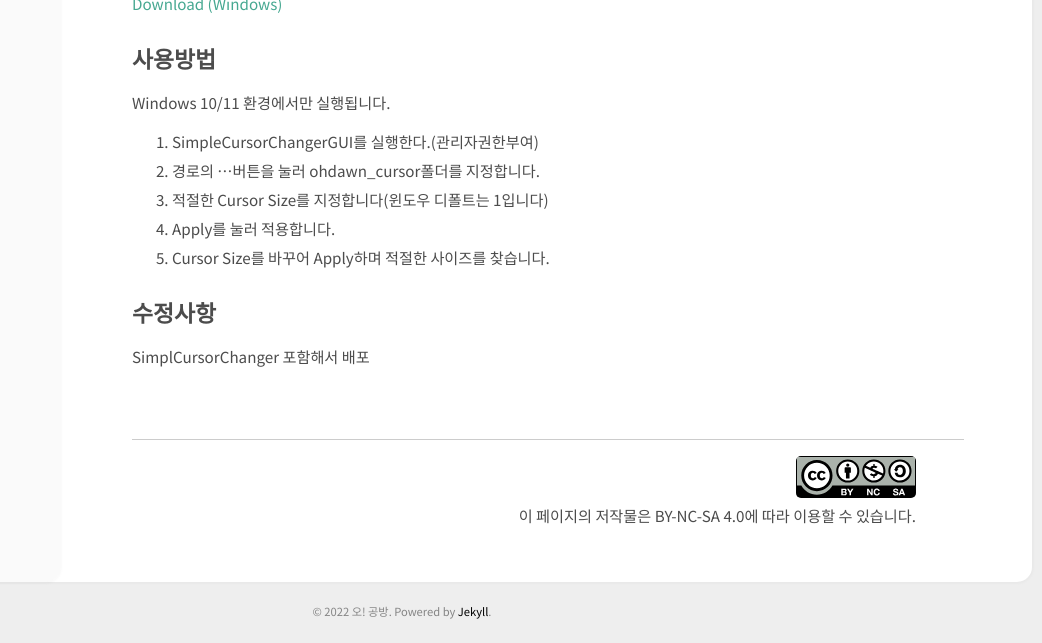
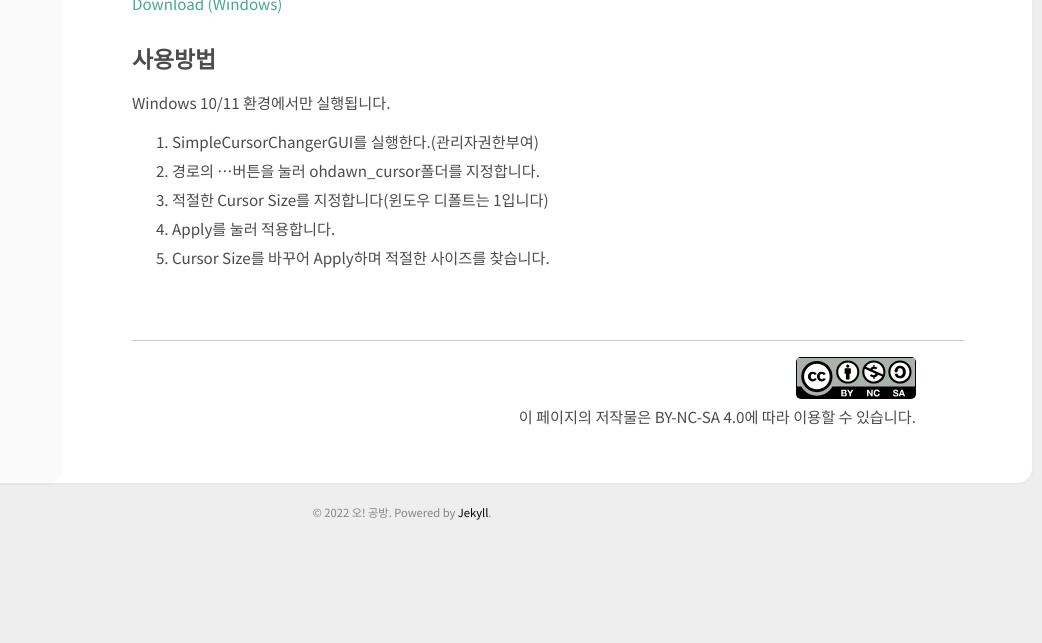
Before and after one commit to atelierO/atelierO, a Jekyll site: the page built from _posts/오새벽/2022-09-23-ohdawn_cursor2.md, in a window 1280 px wide and 900 px high, scrolled down 736 px, cut to the strip 257-900 px from the top of the window. Shown: the whole strip, without its empty margins (238-1280 px from the left). Built offline with Jekyll 4.4.1, drawn with Linux system fonts in a browser that asks for light colours; after the commit the page ends 1537 px from its top, so only the background shows below that.

Commit message:
new posts

```diff
--- a/_posts/오새벽/2022-09-23-ohdawn_cursor2.md
+++ b/_posts/오새벽/2022-09-23-ohdawn_cursor2.md
@@ -27,8 +27,3 @@ Windows 10/11 환경에서만 실행됩니다.
 3. 적절한 Cursor Size를 지정합니다(윈도우 디폴트는 1입니다)
 4. Apply를 눌러 적용합니다.
 5. Cursor Size를 바꾸어 Apply하며 적절한 사이즈를 찾습니다.
-
-
-수정사항
----
-SimplCursorChanger 포함해서 배포
```
